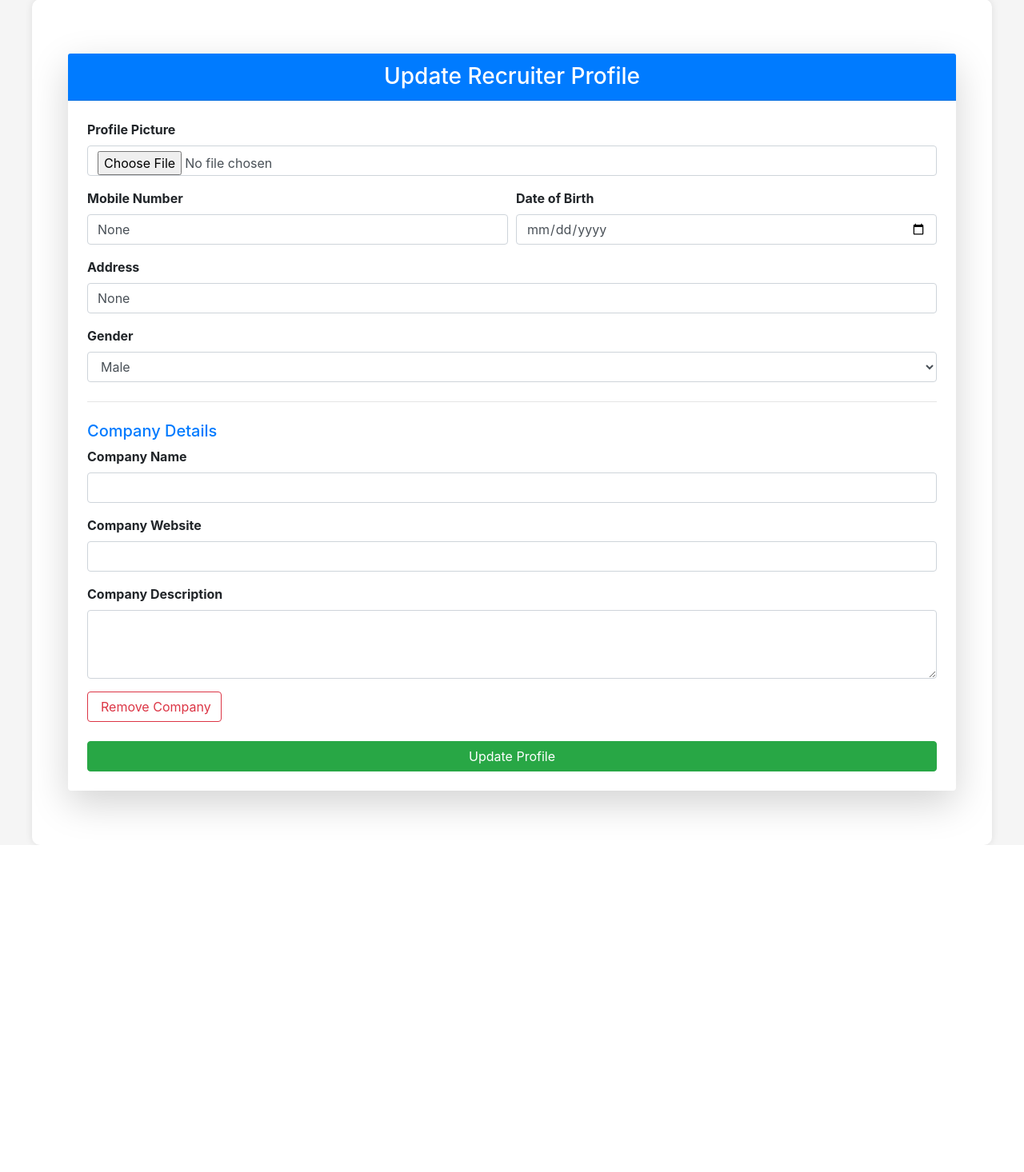
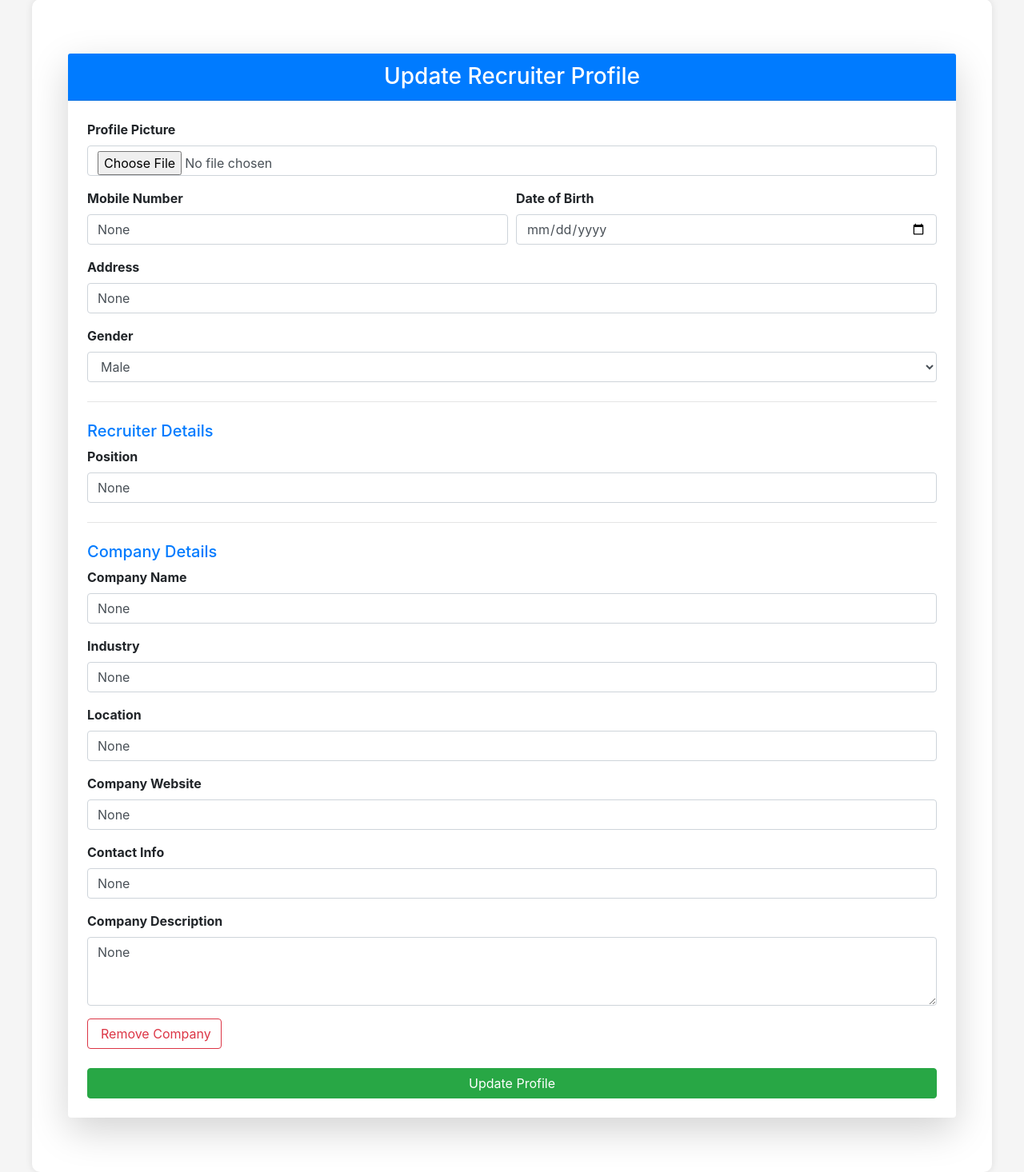
Before and after one commit to rchavda777/JOB_HUNT, a Django app: template templates/users/recruiter_profile_update.html in a window 1280 px wide. Shown: the part 87-1553 px from the top of the page at 80% size. Before the commit the page ends 1144 px from the top, so only its background shows below. Run offline with Django 5.2, Linux system fonts and the light colour scheme; the template is opened without the code that fills it: values that come from a table or form of the project are taken from there, others are empty; some libraries are stand-ins or nearby versions.

Commit message:
At the time of uopdate profiles for both users and recruiter fetch all data from data base.

```diff
--- a/job_hunt/settings.py
+++ b/job_hunt/settings.py
@@ -32,7 +32,7 @@
 # SECURITY WARNING: don't run with debug turned on in production!
 DEBUG = True
 
-ALLOWED_HOSTS = []
+ALLOWED_HOSTS = ['localhost', '127.0.0.1', '192.168.1.8']
 
 
 # Application definition
--- a/templates/users/recruiter_profile_update.html
+++ b/templates/users/recruiter_profile_update.html
@@ -40,7 +40,7 @@
 
                     <div class="form-group col-md-6">
                         <label><strong>Date of Birth</strong></label>
-                        <input type="date" name="date_of_birth" class="form-control" value="{{ user_profile_form.date_of_birth.value }}">
+                        <input type="date" name="date_of_birth" class="form-control" value="{{ user_profile_form.date_of_birth.value|date:'Y-m-d' }}">
                     </div>
                 </div>
 
@@ -60,21 +60,45 @@
 
                 {% if recruiter_form %}
                 <hr class="my-4">
+                <h5 class="text-primary">Recruiter Details</h5>
+                <div class="form-group">
+                    <label><strong>Position</strong></label>
+                    <input type="text" name="position" class="form-control" value="{{ recruiter_form.position.value }}">
+                </div>
+                {% endif %}
+
+                {% if company_form %}
+                <hr class="my-4">
                 <h5 class="text-primary">Company Details</h5>
 
                 <div class="form-group">
                     <label><strong>Company Name</strong></label>
-                    <input type="text" name="company_name" class="form-control" value="{{ recruiter_form.company_name.value }}">
+                    <input type="text" name="name" class="form-control" value="{{ company_form.name.value }}">
+                </div>
+
+                <div class="form-group">
+                    <label><strong>Industry</strong></label>
+                    <input type="text" name="industry" class="form-control" value="{{ company_form.industry.value }}">
+                </div>
+
+                <div class="form-group">
+                    <label><strong>Location</strong></label>
+                    <input type="text" name="location" class="form-control" value="{{ company_form.location.value }}">
                 </div>
 
                 <div class="form-group">
                     <label><strong>Company Website</strong></label>
-                    <input type="text" name="company_website" class="form-control" value="{{ recruiter_form.company_website.value }}">
+                    <input type="text" name="website" class="form-control" value="{{ company_form.website.value }}">
+                </div>
+
+                <div class="form-group">
+                    <label><strong>Contact Info</strong></label>
+                    <input type="text" name="contact_info" class="form-control" value="{{ company_form.contact_info.value }}">
                 </div>
 
                 <div class="form-group">
                     <label><strong>Company Description</strong></label>
-                    <textarea name="company_description" class="form-control" rows="3">{{ recruiter_form.company_description.value }}</textarea>
+                    <textarea name="description" class="form-control" rows="3">{{ company_form.description.value }}</textarea>
                 </div>
 
                 <button type="button" class="btn btn-outline-danger" data-toggle="modal" data-target="#removeCompanyModal">
--- a/users/views.py
+++ b/users/views.py
@@ -195,6 +195,8 @@
     }
 
     return render(request, 'users/recruiter_profile_update.html', context)
+
+
 @login_required
 def remove_company(request):
     if request.method == 'POST':
```
Also changed, not shown: templates/users/user_profile_update.html (+6 -6 lines).
